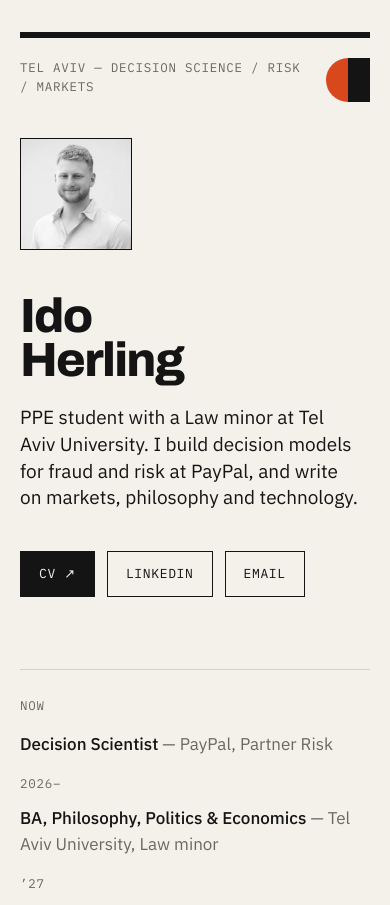
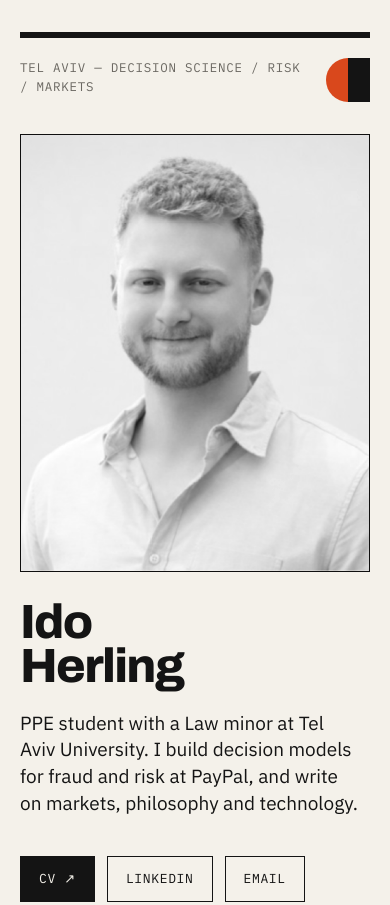
Before and after one commit to idoherling/idoherling.github.io, a plain HTML site: page index.html in a window 390 px wide. Shown: the top 905 px of the page. Drawn offline with Linux system fonts and the light colour scheme.

Commit message:
Make profile photo a large portrait rectangle
Co-Authored-By: Claude Opus 5.5 <noreply@anthropic.com>
Claude-Session: https://claude.ai/code/session_01TjkfGN2Qy4Hh1Avoui1eke

```diff
--- a/index.html
+++ b/index.html
@@ -33,9 +33,10 @@
      letter-spacing:-.035em;margin:64px 0 22px}
   .lede{font-size:clamp(19px,2.4vw,23px);line-height:1.4;max-width:30ch}
 
-  .hero{display:grid;grid-template-columns:1fr 168px;gap:32px;align-items:end}
-  .photo{width:168px;height:168px;object-fit:cover;filter:grayscale(1) contrast(1.05);
-         border:1.5px solid var(--ink);margin-bottom:6px;transition:filter .3s}
+  .hero{display:grid;grid-template-columns:1fr 300px;gap:40px;align-items:end;margin-top:48px}
+  .hero h1{margin-top:0}
+  .photo{width:300px;aspect-ratio:4/5;height:auto;object-fit:cover;object-position:center top;
+         filter:grayscale(1) contrast(1.05);border:1.5px solid var(--ink);transition:filter .3s}
   .photo:hover{filter:none}
   .actions{display:flex;flex-wrap:wrap;gap:12px;margin:40px 0 72px}
   .btn{font-family:var(--mono);font-size:13px;letter-spacing:.05em;text-transform:uppercase;
@@ -61,8 +62,8 @@
     section{grid-template-columns:1fr;gap:10px}
     li{grid-template-columns:1fr}
     h1{margin-top:44px}
-    .hero{grid-template-columns:1fr;gap:0}
-    .photo{width:112px;height:112px;order:-1;margin:36px 0 0}
+    .hero{grid-template-columns:1fr;gap:28px;margin-top:32px}
+    .photo{width:100%;order:-1}
   }
 </style>
 </head>
@@ -78,7 +79,7 @@
     <h1>Ido<br>Herling</h1>
     <p class="lede">PPE student with a Law minor at Tel Aviv University. I build decision models for fraud and risk at PayPal, and write on markets, philosophy and technology.</p>
   </div>
-  <img class="photo" src="photo.jpg" alt="Ido Herling" width="400" height="400" onerror="this.remove()">
+  <img class="photo" src="photo.jpg" alt="Ido Herling" width="400" height="500" onerror="this.remove()">
 </div>
 
 <nav class="actions">
```
